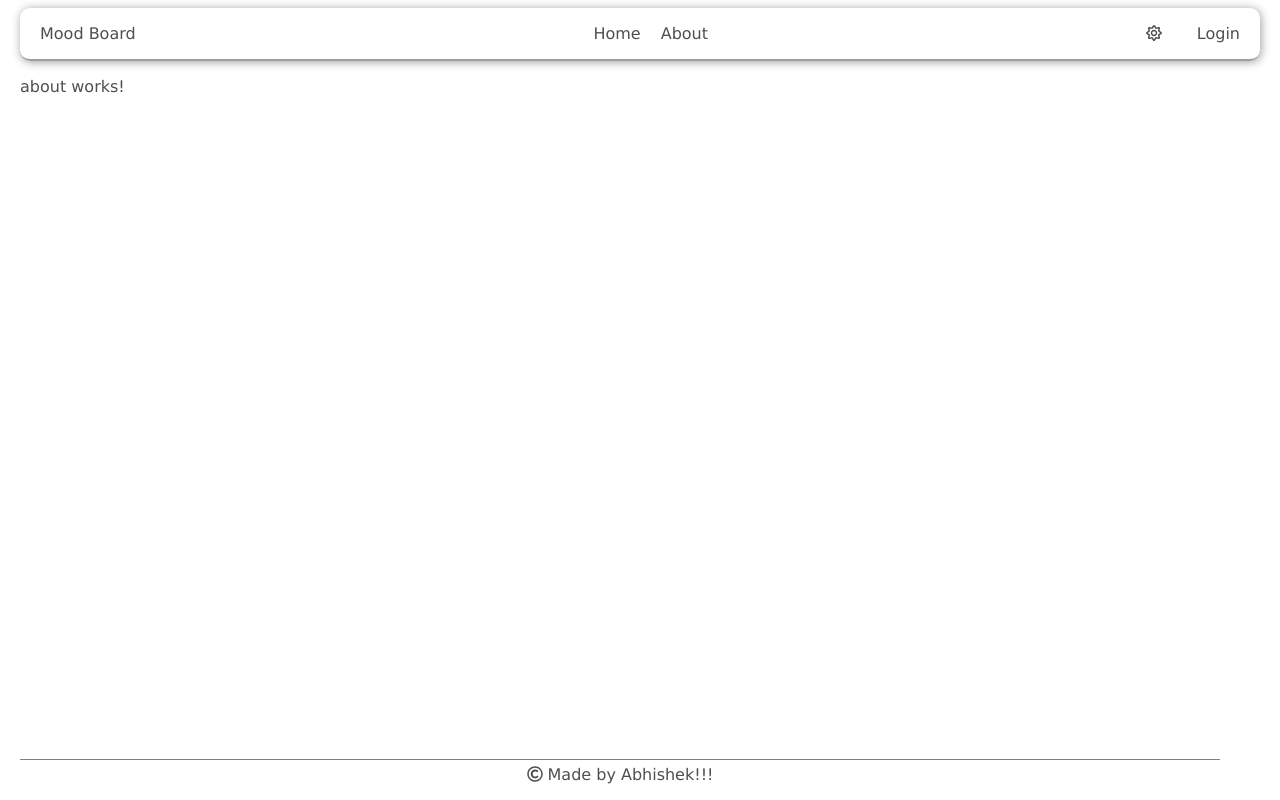
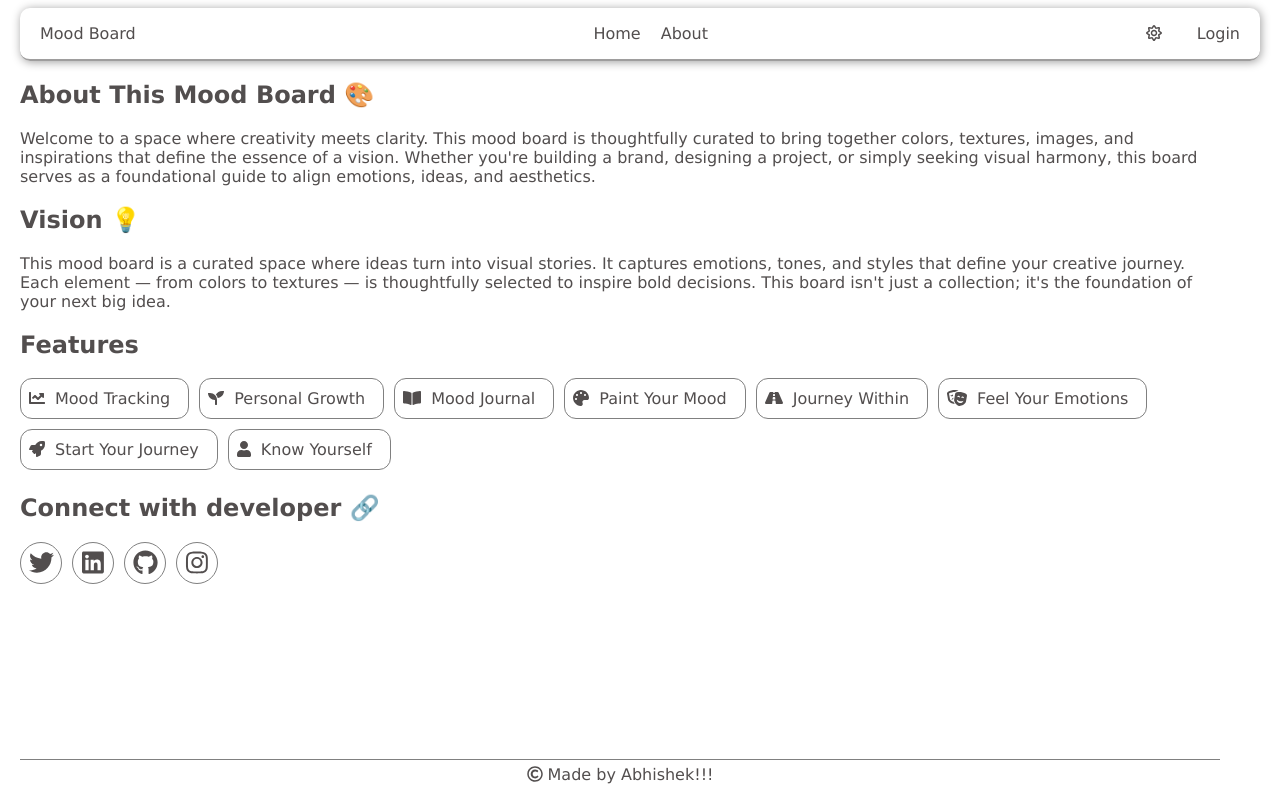
Before and after one commit to abhishek-2k23/Mood-Board, an Angular app: page /about in a window 1280 px wide. Built offline with nearby package versions, Linux system fonts and the light colour scheme.

Commit message:
add about component

```diff
--- a/src/app/layout/about/about.component.css
+++ b/src/app/layout/about/about.component.css
@@ -0,0 +1,41 @@
+.container{
+    width: 1200px;
+
+.chips, .socials{
+    display: flex;
+    flex-wrap: wrap;
+    justify-content: start;
+    gap: 10px;
+    margin: 12px 0 24px 0;
+}
+.chip{
+    display: flex;
+    justify-content: center;
+    align-items: center;
+    width: max-content;
+    border: 1px solid grey;
+    text-align: center;
+    border-radius: 12px;
+    padding: 0 8px;
+    p{
+        margin: 10px;
+    }
+}
+.social{
+    font-size: 25px;
+    display: flex;
+    justify-content: center;
+    align-items: center;
+    width: 40px;
+    height: 40px;
+    border: 1px solid grey;
+    text-align: center;
+    border-radius: 100%;
+}
+.chip:hover, .social:hover{
+    border-color: var(--font-color);
+    transform: scale(1.03);
+    transition: all 0.3s ease;
+}
+
+}
--- a/src/app/layout/about/about.component.html
+++ b/src/app/layout/about/about.component.html
@@ -1 +1,22 @@
-<p>about works!</p>
+<div class="container">
+    <h2> About This Mood Board 🎨</h2>
+    <p>Welcome to a space where creativity meets clarity.
+        This mood board is thoughtfully curated to bring together colors, textures, images, and inspirations that define the essence of a vision. Whether you're building a brand, designing a project, or simply seeking visual harmony, this board serves as a foundational guide to align emotions, ideas, and aesthetics.</p>
+    <h2>Vision 💡</h2>
+    <p>This mood board is a curated space where ideas turn into visual stories.
+        It captures emotions, tones, and styles that define your creative journey.
+        Each element — from colors to textures — is thoughtfully selected to inspire bold decisions.
+        This board isn't just a collection; it's the foundation of your next big idea.</p>
+    <h2>Features</h2>
+    <div class="chips" >
+        <div class="chip" *ngFor="let feature of features">
+            <fa-icon [icon]="feature.icon"></fa-icon> <p>{{feature.name}}</p>
+        </div>
+    </div>
+    <h2>Connect with developer 🔗 </h2>
+    <div class="socials" >
+        <div class="social" *ngFor="let link of socialLinks" (click) = "redirectToURL(link.link)">
+            <fa-icon [icon]="link.icon"></fa-icon>
+        </div>
+    </div>
+</div>
--- a/src/app/layout/about/about.component.ts
+++ b/src/app/layout/about/about.component.ts
@@ -1,12 +1,79 @@
 import { Component } from '@angular/core';
+import {
+  faBookOpen,
+  faChartLine,
+  faRocket,
+  faSeedling,
+  faUser,
+  faRoad,
+  faPalette,
+  faTheaterMasks,
+  faGift,
+} from '@fortawesome/free-solid-svg-icons';
+import { FontAwesomeModule } from '@fortawesome/angular-fontawesome';
+import { NgFor } from '@angular/common';
+import {
+  faGithub,
+  faInstagram,
+  faLinkedin,
+  faTwitter,
+} from '@fortawesome/free-brands-svg-icons';
+import { Router } from '@angular/router';
 
 @Component({
   selector: 'app-about',
   standalone: true,
-  imports: [],
+  imports: [FontAwesomeModule, NgFor],
   templateUrl: './about.component.html',
-  styleUrl: './about.component.css'
+  styleUrl: './about.component.css',
 })
 export class AboutComponent {
+  faUser = faUser;
+  faRocket = faRocket;
+  faBookOpen = faBookOpen;
+  faSeeding = faSeedling;
+  faChartLine = faChartLine;
+  faPalette = faPalette;
+  faRoad = faRoad;
+  faTheaterMasks = faTheaterMasks;
+  faTwitter = faTwitter;
+  faLinkedin = faLinkedin;
+  faGithub = faGithub;
+  faInstagram = faInstagram;
 
+  features = [
+    { name: 'Mood Tracking', icon: this.faChartLine },
+    { name: 'Personal Growth', icon: this.faSeeding },
+    { name: 'Mood Journal', icon: this.faBookOpen },
+    { name: 'Paint Your Mood', icon: faPalette },
+    { name: 'Journey Within', icon: faRoad },
+    { name: 'Feel Your Emotions', icon: faTheaterMasks },
+    { name: 'Start Your Journey', icon: this.faRocket },
+    { name: 'Know Yourself', icon: this.faUser },
+  ];
+
+  socialLinks = [
+    {
+      link: 'https://x.com/iamabhishek012',
+      icon: faTwitter,
+    },
+    {
+      link: 'https://www.linkedin.com/in/iamabhishek01',
+      icon: faLinkedin,
+    },
+    {
+      link: 'https://github.com/abhishek-2k23',
+      icon: faGithub,
+    },
+    {
+      link: 'https://www.instagram.com/iam_abhishek012/',
+      icon: faInstagram,
+    },
+  ];
+
+  constructor(private router: Router){}
+
+  redirectToURL(url:string){
+    window.open(url, '_blank')
+  }
 }
```
Also changed, not shown: src/app/layout/landingpage/landingpage.component.ts (+13 -11 lines).
